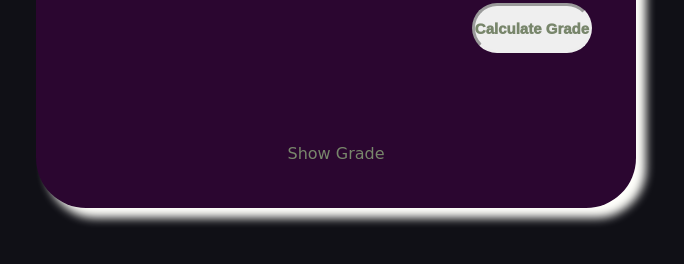
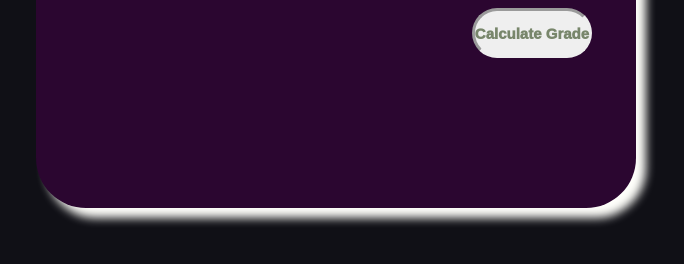
Before and after one commit to Rudra2009/Grade-Calculator, a plain HTML site: page index.html in a window 1280 px wide. Shown: the part 442-706 px from the top of the page, without its empty margins (304-988 px from the left). Drawn offline with Linux system fonts and the light colour scheme.

Commit message:
Update index.html

```diff
--- a/index.html
+++ b/index.html
@@ -26,7 +26,7 @@
                 <button class="btn" id="btn">Calculate Grade</button>
             </div>
         </div>
-        <div><p class="Result" id="Result">Show Grade</p></div>
+        <div><p class="Result" id="Result"></p></div>
     </div>
     <script src="app.js"></script>
 </body>
```
